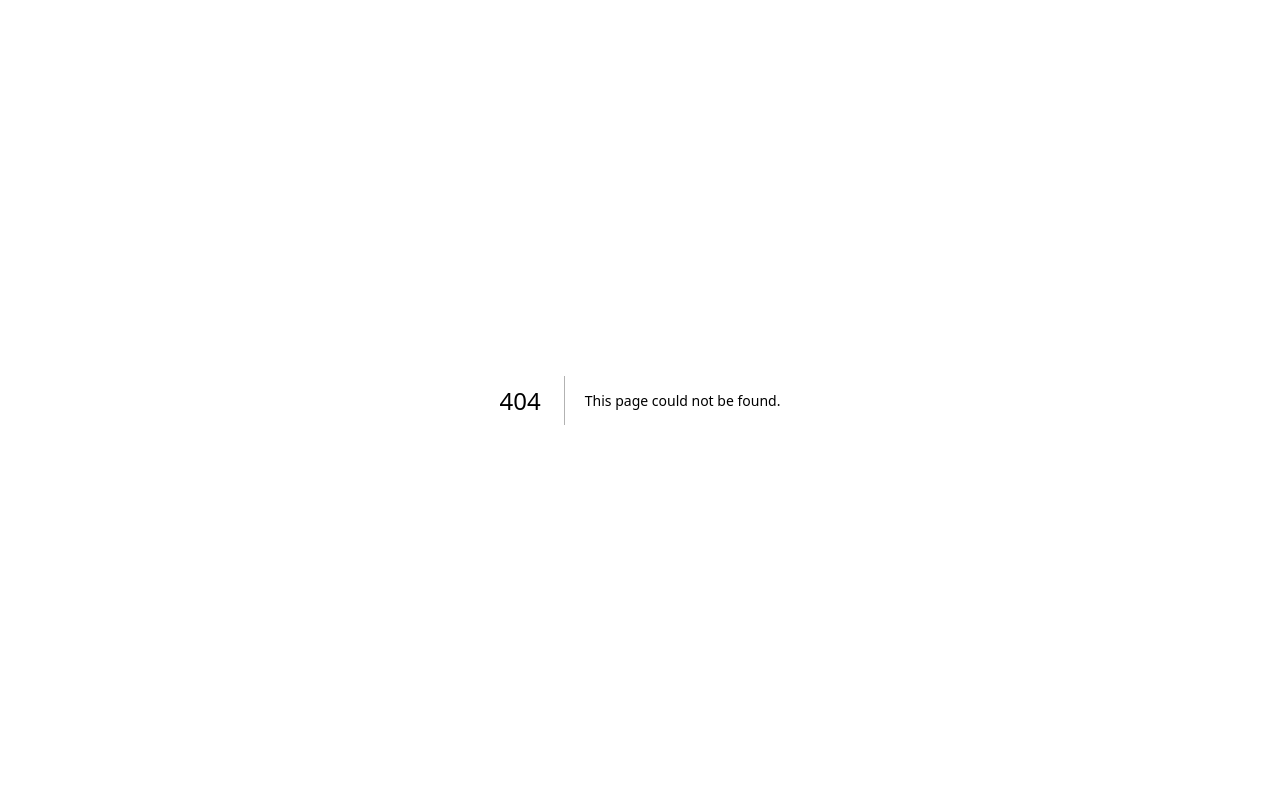
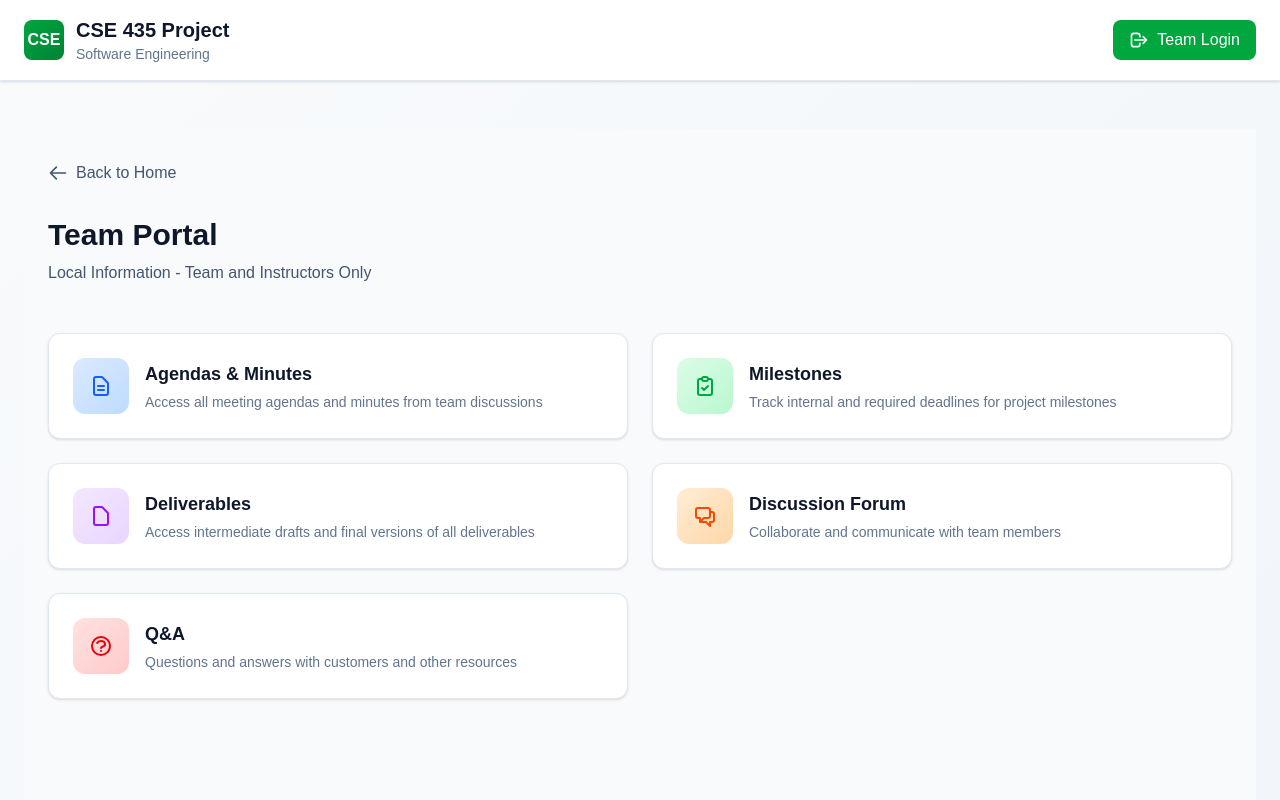
Before and after one commit to nowick77/cse-435-course-website, a Next.js app: page /team in a window 1280 px wide. Before the commit this address had no page. Shown: the top 800 px of the page. Built offline with nearby package versions, Linux system fonts and the light colour scheme.

Commit message:
added all homepage content and added placeholder team page content

```diff
--- a/src/app/layout.tsx
+++ b/src/app/layout.tsx
@@ -2,6 +2,8 @@ import type { Metadata } from "next";
 import { Geist, Geist_Mono } from "next/font/google";
 import "./globals.css";
 import React from "react";
+import Header from "@/components/header";
+import Footer from "@/components/footer";
 
 const geistSans = Geist({
   variable: "--font-geist-sans",
@@ -28,7 +30,13 @@ export default function RootLayout({
       <body
         className={`${geistSans.variable} ${geistMono.variable} antialiased`}
       >
-        {children}
+      <div className="min-h-screen bg-gradient-to-br from-slate-50 to-slate-100">
+          <Header />
+          <main className="max-w-7xl mx-auto px-6 py-12">
+              {children}
+          </main>
+          <Footer />
+      </div>
       </body>
     </html>
   );
--- a/src/app/page.tsx
+++ b/src/app/page.tsx
@@ -11,16 +11,12 @@ import Footer from "@/components/footer";
 export default function ProjectWebsite() {
 
     return (
-        <div className="min-h-screen bg-gradient-to-br from-slate-50 to-slate-100">
-            <Header />
-            <main className="max-w-7xl mx-auto px-6 py-12">
-                <Hero />
-                <Background />
-                <TeamSection />
-                <Resources />
-                <ExternalResources />
-            </main>
-            <Footer />
-        </div>
+        <>
+            <Hero />
+            <Background />
+            <TeamSection />
+            <Resources />
+            <ExternalResources />
+        </>
     );
 }
--- /dev/null
+++ b/src/app/team/page.tsx
@@ -0,0 +1,105 @@
+import Link from "next/link";
+
+export default function Team() {
+    const teamResources = [
+        {
+            name: 'Agendas & Minutes',
+            description: 'Access all meeting agendas and minutes from team discussions',
+            icon: (
+                <svg className="w-6 h-6" fill="none" stroke="currentColor" viewBox="0 0 24 24">
+                    <path strokeLinecap="round" strokeLinejoin="round" strokeWidth={2} d="M9 12h6m-6 4h6m2 5H7a2 2 0 01-2-2V5a2 2 0 012-2h5.586a1 1 0 01.707.293l5.414 5.414a1 1 0 01.293.707V19a2 2 0 01-2 2z" />
+                </svg>
+            ),
+            bgColor: 'from-blue-100 to-blue-200',
+            iconColor: 'text-blue-600',
+            url: '/team/agendas'
+        },
+        {
+            name: 'Milestones',
+            description: 'Track internal and required deadlines for project milestones',
+            icon: (
+                <svg className="w-6 h-6" fill="none" stroke="currentColor" viewBox="0 0 24 24">
+                    <path strokeLinecap="round" strokeLinejoin="round" strokeWidth={2} d="M9 5H7a2 2 0 00-2 2v12a2 2 0 002 2h10a2 2 0 002-2V7a2 2 0 00-2-2h-2M9 5a2 2 0 002 2h2a2 2 0 002-2M9 5a2 2 0 012-2h2a2 2 0 012 2m-6 9l2 2 4-4" />
+                </svg>
+            ),
+            bgColor: 'from-green-100 to-green-200',
+            iconColor: 'text-green-600',
+            url: '/team/milestones'
+        },
+        {
+            name: 'Deliverables',
+            description: 'Access intermediate drafts and final versions of all deliverables',
+            icon: (
+                <svg className="w-6 h-6" fill="none" stroke="currentColor" viewBox="0 0 24 24">
+                    <path strokeLinecap="round" strokeLinejoin="round" strokeWidth={2} d="M7 21h10a2 2 0 002-2V9.414a1 1 0 00-.293-.707l-5.414-5.414A1 1 0 0012.586 3H7a2 2 0 00-2 2v14a2 2 0 002 2z" />
+                </svg>
+            ),
+            bgColor: 'from-purple-100 to-purple-200',
+            iconColor: 'text-purple-600',
+            url: '/team/deliverables'
+        },
+        {
+            name: 'Discussion Forum',
+            description: 'Collaborate and communicate with team members',
+            icon: (
+                <svg className="w-6 h-6" fill="none" stroke="currentColor" viewBox="0 0 24 24">
+                    <path strokeLinecap="round" strokeLinejoin="round" strokeWidth={2} d="M17 8h2a2 2 0 012 2v6a2 2 0 01-2 2h-2v4l-4-4H9a1.994 1.994 0 01-1.414-.586m0 0L11 14h4a2 2 0 002-2V6a2 2 0 00-2-2H5a2 2 0 00-2 2v6a2 2 0 002 2h2v4l.586-.586z" />
+                </svg>
+            ),
+            bgColor: 'from-orange-100 to-orange-200',
+            iconColor: 'text-orange-600',
+            url: '/team/forum'
+        },
+        {
+            name: 'Q&A',
+            description: 'Questions and answers with customers and other resources',
+            icon: (
+                <svg className="w-6 h-6" fill="none" stroke="currentColor" viewBox="0 0 24 24">
+                    <path strokeLinecap="round" strokeLinejoin="round" strokeWidth={2} d="M8.228 9c.549-1.165 2.03-2 3.772-2 2.21 0 4 1.343 4 3 0 1.4-1.278 2.575-3.006 2.907-.542.104-.994.54-.994 1.093m0 3h.01M21 12a9 9 0 11-18 0 9 9 0 0118 0z" />
+                </svg>
+            ),
+            bgColor: 'from-red-100 to-red-200',
+            iconColor: 'text-red-600',
+            url: '/team/qa'
+        },
+    ];
+
+    return (
+        <div className="min-h-screen bg-slate-50">
+            <div className="max-w-7xl mx-auto px-6 py-8">
+                <Link
+                    href="/"
+                    className="inline-flex items-center gap-2 text-slate-600 hover:text-slate-900 mb-8 transition-colors"
+                >
+                    <svg className="w-5 h-5" fill="none" stroke="currentColor" viewBox="0 0 24 24">
+                        <path strokeLinecap="round" strokeLinejoin="round" strokeWidth={2} d="M10 19l-7-7m0 0l7-7m-7 7h18" />
+                    </svg>
+                    Back to Home
+                </Link>
+
+                <div className="mb-12">
+                    <h1 className="text-3xl font-bold text-slate-900 mb-2">Team Portal</h1>
+                    <p className="text-slate-600">Local Information - Team and Instructors Only</p>
+                </div>
+
+                <div className="grid md:grid-cols-2 gap-6">
+                    {teamResources.map((resource, idx) => (
+                        <Link
+                            key={idx}
+                            href={resource.url}
+                            className="bg-white rounded-xl p-6 shadow-sm border border-slate-200 hover:shadow-md hover:border-green-300 transition-all flex items-center gap-4 group"
+                        >
+                            <div className={`w-14 h-14 bg-gradient-to-br ${resource.bgColor} rounded-xl flex items-center justify-center ${resource.iconColor} group-hover:scale-110 transition-transform`}>
+                                {resource.icon}
+                            </div>
+                            <div>
+                                <h4 className="text-lg font-semibold text-slate-900 mb-1">{resource.name}</h4>
+                                <p className="text-sm text-slate-500">{resource.description}</p>
+                            </div>
+                        </Link>
+                    ))}
+                </div>
+            </div>
+        </div>
+    )
+}
--- a/src/components/external-resources.tsx
+++ b/src/components/external-resources.tsx
@@ -7,14 +7,18 @@ export default function ExternalResources() {
                     href="https://www.cse.msu.edu/~cse435/"
                     className="inline-flex items-center gap-2 px-6 py-3 bg-green-600 text-white rounded-lg hover:bg-green-700 transition-colors font-medium"
                 >
-                    <span>🎓</span>
+                    <svg className="w-5 h-5" fill="none" stroke="currentColor" viewBox="0 0 24 24">
+                        <path strokeLinecap="round" strokeLinejoin="round" strokeWidth={2} d="M12 6.253v13m0-13C10.832 5.477 9.246 5 7.5 5S4.168 5.477 3 6.253v13C4.168 18.477 5.754 18 7.5 18s3.332.477 4.5 1.253m0-13C13.168 5.477 14.754 5 16.5 5c1.747 0 3.332.477 4.5 1.253v13C19.832 18.477 18.247 18 16.5 18c-1.746 0-3.332.477-4.5 1.253" />
+                    </svg>
                     CSE 435 Course Page
                 </a>
                 <a
-                    href="/instructor"
+                    href="https://www.cse.msu.edu/~chengb/"
                     className="inline-flex items-center gap-2 px-6 py-3 bg-slate-700 text-white rounded-lg hover:bg-slate-800 transition-colors font-medium"
                 >
-                    <span>👨‍🏫</span>
+                    <svg className="w-5 h-5" fill="none" stroke="currentColor" viewBox="0 0 24 24">
+                        <path strokeLinecap="round" strokeLinejoin="round" strokeWidth={2} d="M16 7a4 4 0 11-8 0 4 4 0 018 0zM12 14a7 7 0 00-7 7h14a7 7 0 00-7-7z" />
+                    </svg>
                     Instructor Information
                 </a>
             </div>
--- a/src/components/header.tsx
+++ b/src/components/header.tsx
@@ -2,6 +2,9 @@ export default function Header() {
     return (
         <header className="bg-white shadow-sm border-b border-slate-200">
             <div className="max-w-7xl mx-auto px-6 py-4 flex items-center justify-between">
+                <a
+                    href="/"
+                >
                     <div className="flex items-center gap-3">
                         <div className="w-10 h-10 bg-gradient-to-br from-green-600 to-green-700 rounded-lg flex items-center justify-center text-white font-bold">
                             CSE
@@ -11,6 +14,16 @@ export default function Header() {
                             <p className="text-sm text-slate-500">Software Engineering</p>
                         </div>
                     </div>
+                </a>
+                <a
+                    href="/team"
+                    className="px-4 py-2 bg-green-600 hover:bg-green-700 text-white font-medium rounded-lg transition-colors duration-200 flex items-center gap-2"
+                >
+                    <svg className="w-5 h-5" fill="none" stroke="currentColor" viewBox="0 0 24 24">
+                        <path strokeLinecap="round" strokeLinejoin="round" strokeWidth={2} d="M17 16l4-4m0 0l-4-4m4 4H7m6 4v1a3 3 0 01-3 3H6a3 3 0 01-3-3V7a3 3 0 013-3h4a3 3 0 013 3v1" />
+                    </svg>
+                    Team Login
+                </a>
             </div>
         </header>
     )
--- a/src/components/resources.tsx
+++ b/src/components/resources.tsx
@@ -18,6 +18,8 @@ export default function Resources() {
                     <a
                         key={idx}
                         href={link.url}
+                        target="_blank"
+                        rel="noopener noreferrer"
                         className="bg-white rounded-xl p-6 shadow-sm border border-slate-200 hover:shadow-md hover:border-green-300 transition-all flex items-center gap-4 group"
                     >
                         <div className="w-14 h-14 bg-gradient-to-br from-slate-100 to-slate-200 rounded-xl flex items-center justify-center text-2xl group-hover:scale-110 transition-transform">
```
Also changed, not shown: 2 other files (tests, documents, lock files or other folders). Lines whose indentation alone changed are shown as unchanged.
